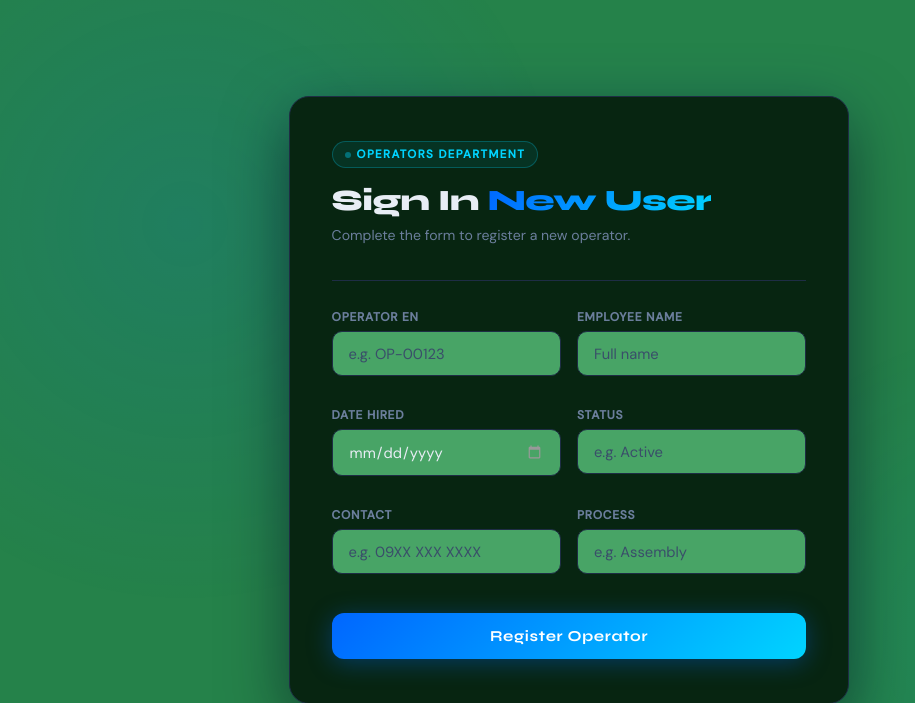
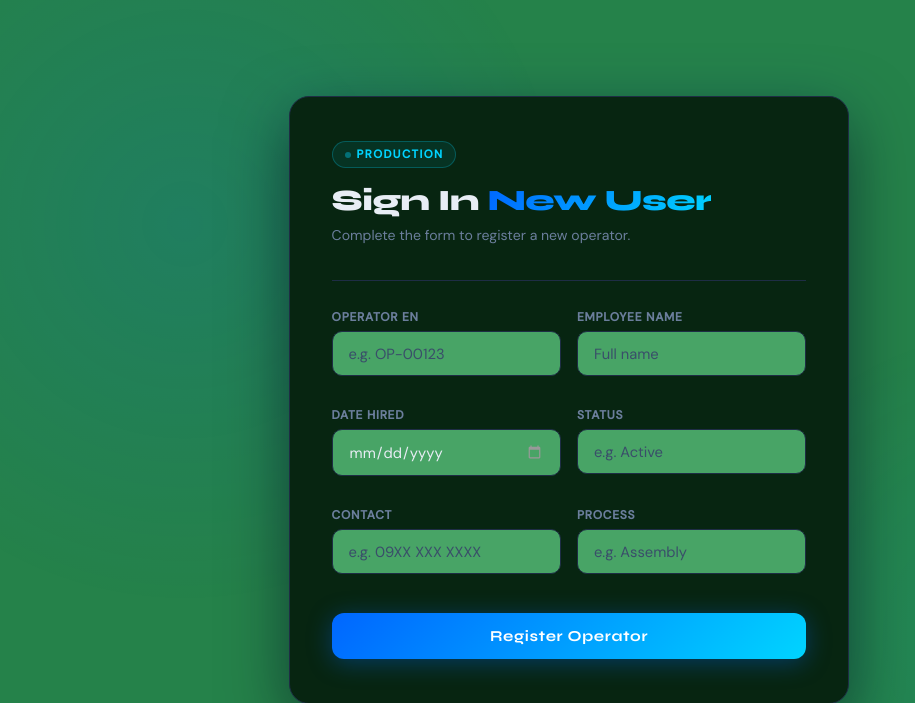
Before and after one commit to kaertech-dev/tester_records, a Flask app: template login_new_user/templates/signin_user.html in a window 1280 px wide. Shown: the top 703 px of the page, without its empty margins (71-986 px from the left). Run offline with Flask 3, Linux system fonts and the light colour scheme; the template is opened without the code that fills it, so the values that code supplies are empty; parts of the project's set-up code (start-up, migrations or seed data) failed here and were passed over.

Commit message:
update tag into production

```diff
--- a/login_new_user/templates/signin_user.html
+++ b/login_new_user/templates/signin_user.html
@@ -12,7 +12,7 @@
 
 <div class="card">
   <div class="card-header">
-    <div class="dept-tag">Operators Department</div>
+    <div class="dept-tag">Production</div>
     <h1>Sign In <span>New User</span></h1>
     <p class="subtitle">Complete the form to register a new operator.</p>
   </div>
```
